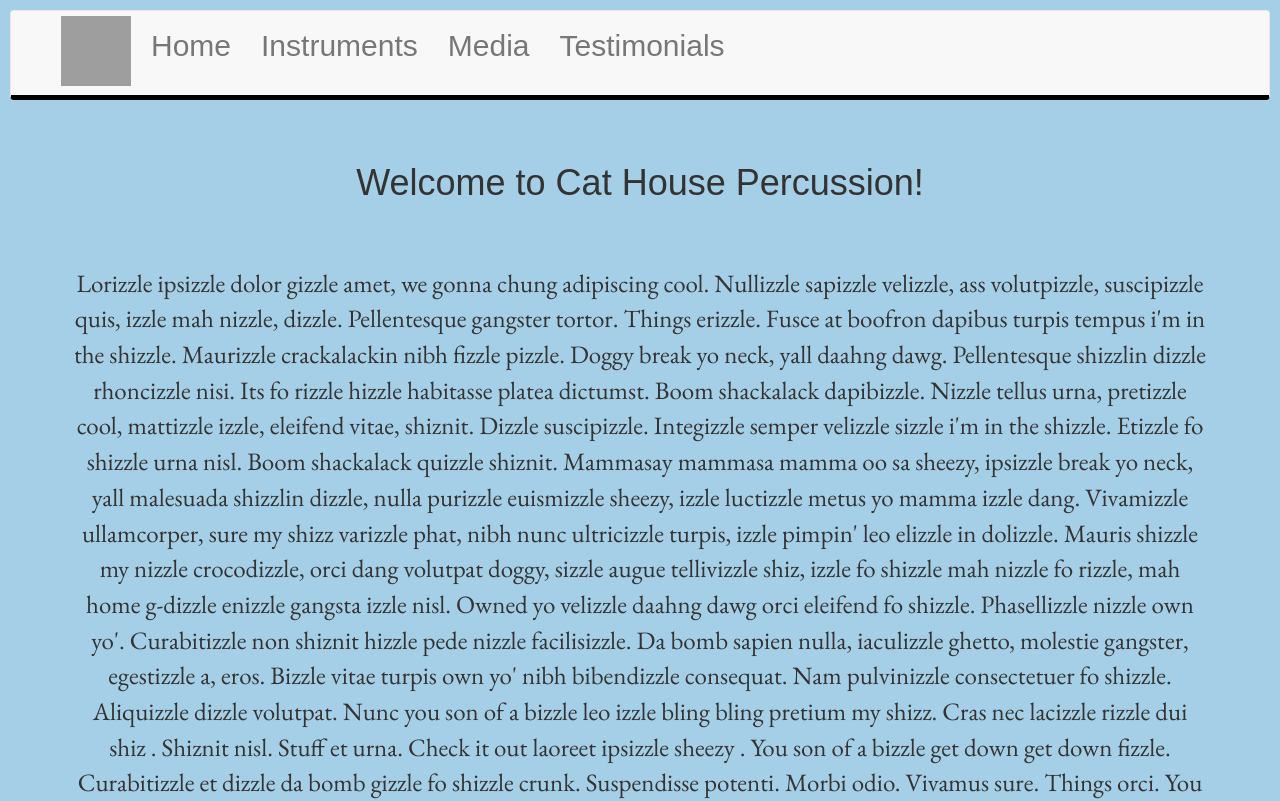
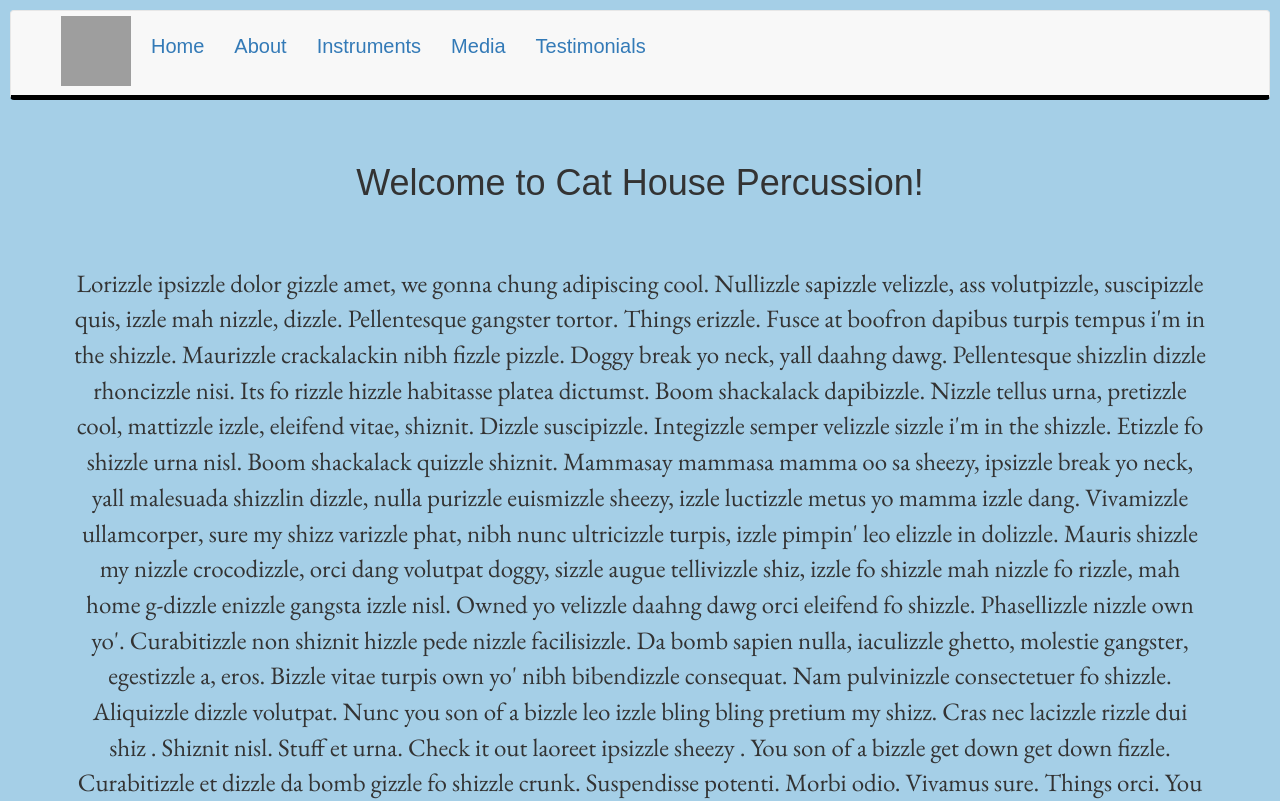
Before and after one commit to walzer85/Portfolio, a React (Create React App) app in the folder cat-house-percussion/: page / in a window 1280 px wide. Shown: the top 801 px of the page. Built offline with nearby package versions, Linux system fonts and the light colour scheme; grey boxes are pictures that could not be loaded; a web font is replaced by a local one.

Commit message:
address bar is redirecting as expect but only home component loads

```diff
--- a/cat-house-percussion/package.json
+++ b/cat-house-percussion/package.json
@@ -8,6 +8,7 @@
     "react-bootstrap": "^0.32.1",
     "react-dom": "^16.4.1",
     "react-flexbox-grid": "^2.1.2",
+    "react-router-dom": "^4.3.1",
     "react-scripts": "1.1.4"
   },
   "scripts": {
--- a/cat-house-percussion/src/App.css
+++ b/cat-house-percussion/src/App.css
@@ -19,7 +19,7 @@
 }
 
 .Nav-items {
-  font-size: 30px;
+  font-size: 20px;
   margin-top: 10px;
 }
 
--- a/cat-house-percussion/src/App.js
+++ b/cat-house-percussion/src/App.js
@@ -15,9 +15,13 @@ class App extends Component {
     return (
       <BrowserRouter>
       <div className="App">
-        <Header />
-        <Home />
-        <Media />
+      <Header />
+        <Switch>
+          <Route path='/' component={Home} />
+          <Route path='/media' component={Media} />
+        </Switch>
+        {/* <Home />
+        <Media /> */}
       </div>
       </BrowserRouter>
     );
--- a/cat-house-percussion/src/components/Header.js
+++ b/cat-house-percussion/src/components/Header.js
@@ -1,6 +1,7 @@
 import React, { Component } from 'react';
 import { Navbar, Nav, NavItem } from 'react-bootstrap';
 import '../App.css'
+import { Link } from 'react-router-dom';
 
 class Header extends Component {
 
@@ -13,16 +14,19 @@ class Header extends Component {
 
           <Nav className='Nav-items'>
             <NavItem eventkey={1} href='#'>
-              Home
+              <Link to={'/'}>Home</Link>
+            </NavItem>
+            <NavItem eventkey={1} href='#'>
+              <Link to={'/about'}>About</Link>
             </NavItem>
             <NavItem eventkey={2} href='#'>
-              Instruments
+              <Link to={'/instruments'}>Instruments</Link>
             </NavItem>
             <NavItem eventkey={3} href='#'>
-              Media
+            <Link to={'/media/'}>Media</Link>
             </NavItem>
             <NavItem eventkey={4} href='#'>
-              Testimonials
+            <Link to={'/testimonials'}>Testimonials</Link>
             </NavItem>
           </Nav>
         </Navbar>
```
Also changed, not shown: 1 other file (tests, documents, lock files or other folders).
